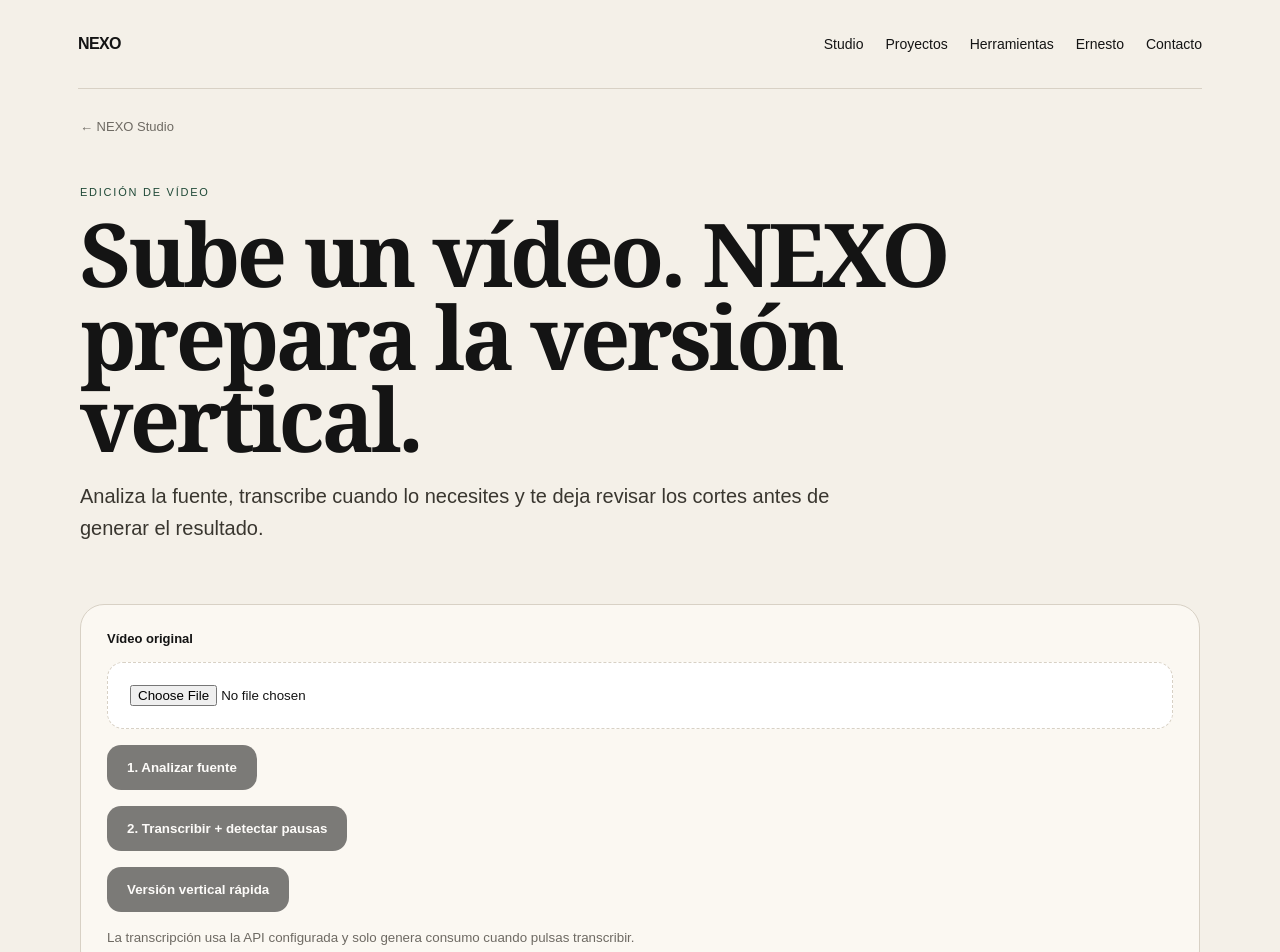
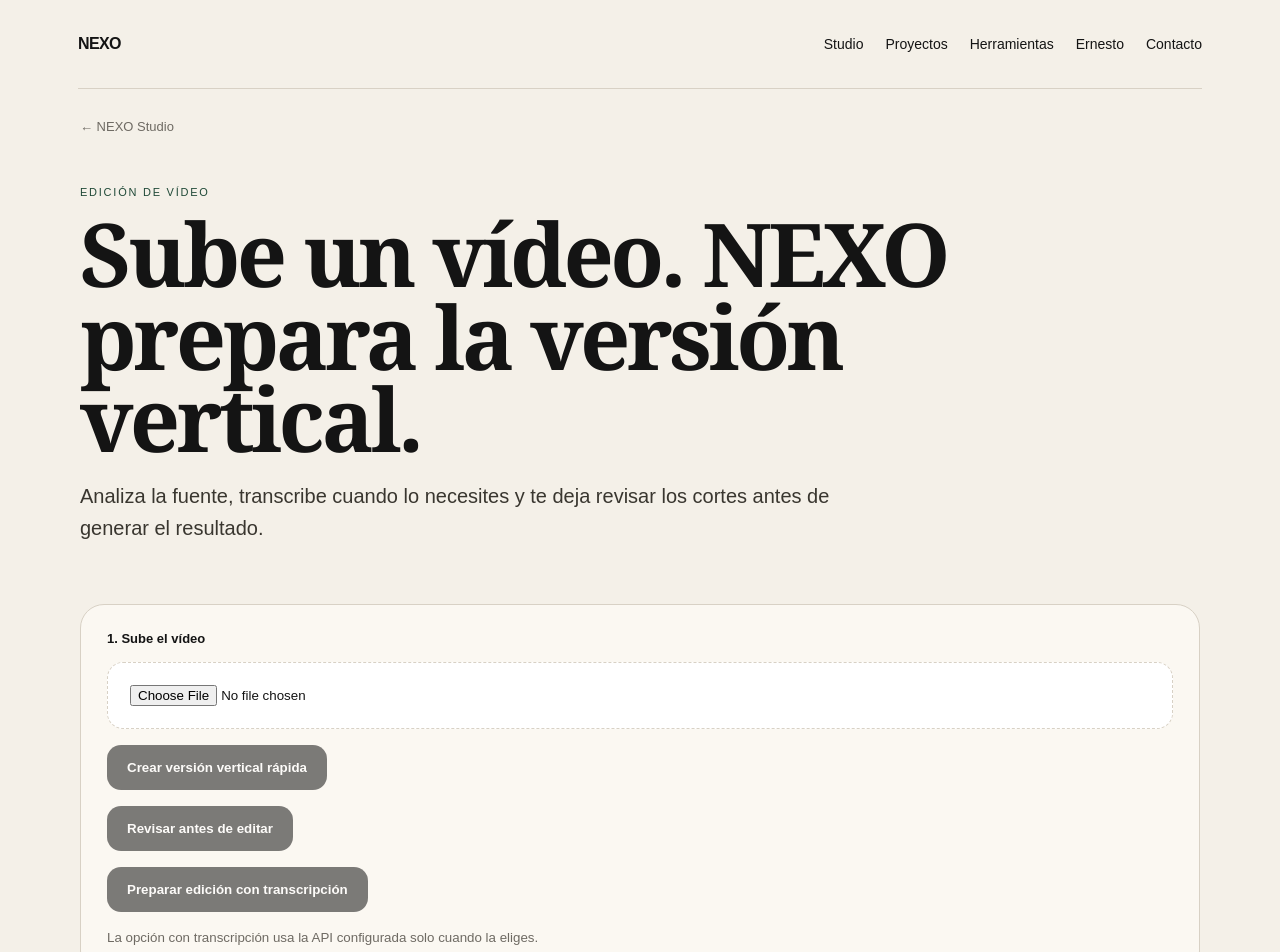
Before and after one commit to ernest196391/ernesto-rondon-nexo, a Next.js app: page /studio/content in a window 1280 px wide. Shown: the top 952 px of the page. Built offline with nearby package versions, Linux system fonts and the light colour scheme.

Commit message:
fix: simplify Content Studio workflow

```diff
--- a/app/studio/content/ContentStudioClient.tsx
+++ b/app/studio/content/ContentStudioClient.tsx
@@ -63,10 +63,10 @@ export default function ContentStudioClient() {
     const body = new FormData(); body.append("file", file); body.append("approved", "true"); body.append("words", JSON.stringify(transcript.words)); body.append("cuts", JSON.stringify(transcript.cutPlan ?? []));
     try {
       const response = await fetch("/api/studio/content/render", { method: "POST", body });
-      if (!response.ok) { const data = (await response.json().catch(() => ({}))) as { error?: string }; throw new Error(data.error || "No se pudo renderizar el plan aprobado."); }
+      if (!response.ok) { const data = (await response.json().catch(() => ({}))) as { error?: string }; throw new Error(data.error || "No se pudo generar la edición."); }
       setResultUrl(URL.createObjectURL(await response.blob()));
       await traceMedia(`Vídeo editado: ${file.name}`, `Content Studio renderizó ${file.name} desde una transcripción real y un plan aprobado, con ${(transcript.cutPlan ?? []).length} segmentos propuestos.`);
-    } catch (err) { setError(err instanceof Error ? err.message : "No se pudo renderizar el vídeo."); }
+    } catch (err) { setError(err instanceof Error ? err.message : "No se pudo generar la edición."); }
     finally { setRendering(false); }
   }
 
@@ -76,18 +76,49 @@ export default function ContentStudioClient() {
     const body = new FormData(); body.append("file", file);
     try {
       const response = await fetch("/api/studio/content/process", { method: "POST", body });
-      if (!response.ok) { const data = (await response.json().catch(() => ({}))) as { error?: string }; throw new Error(data.error || "No se pudo procesar el vídeo."); }
+      if (!response.ok) { const data = (await response.json().catch(() => ({}))) as { error?: string }; throw new Error(data.error || "No se pudo crear la versión vertical."); }
       setResultUrl(URL.createObjectURL(await response.blob()));
       await traceMedia(`Versión vertical: ${file.name}`, `Content Studio generó una versión vertical 1080×1920 de ${file.name}.`);
-    } catch (err) { setError(err instanceof Error ? err.message : "No se pudo procesar el vídeo."); }
+    } catch (err) { setError(err instanceof Error ? err.message : "No se pudo crear la versión vertical."); }
     finally { setLoading(false); }
   }
 
+  const cuts = transcript?.cutPlan ?? [];
+
   return <div className="content-app">
-    <form onSubmit={submit} className="content-form"><label htmlFor="content-file">Vídeo original</label><input id="content-file" type="file" accept="video/mp4,video/quicktime,video/webm,video/x-m4v" required onChange={(e) => { setFile(e.target.files?.[0] || null); setAnalysis(null); setTranscript(null); setApproved(false); resetResult(); }} />{file && <div className="content-file"><strong>{file.name}</strong><span>{(file.size / 1024 / 1024).toFixed(1)} MB</span></div>}<button disabled={analyzing || !file} type="button" onClick={analyze}>{analyzing ? "Analizando…" : "1. Analizar fuente"}</button><button disabled={transcribing || !file} type="button" onClick={transcribe}>{transcribing ? "Transcribiendo…" : "2. Transcribir + detectar pausas"}</button><button disabled={loading || !file} type="submit">{loading ? "Procesando…" : "Versión vertical rápida"}</button><small>La transcripción usa la API configurada y solo genera consumo cuando pulsas transcribir.</small></form>
-    {error && <div className="content-error" role="alert">{error}</div>}{saved && <div className="content-error" role="status">Artefacto guardado en el proyecto.</div>}
-    {analysis && <section className="content-result" aria-live="polite"><div><span>PLAN KIT 05</span><h2>NEXO entendió esto.</h2><p>{analysis.truthPolicy}</p></div><div><p><strong>Fuente:</strong> {analysis.source?.width || "—"}×{analysis.source?.height || "—"} · {analysis.source?.durationSeconds ? `${analysis.source.durationSeconds.toFixed(1)} s` : "duración no detectada"} · {analysis.source?.hasAudio ? "con audio" : "sin audio detectable"}</p>{analysis.steps?.map(step => <article key={step.id}><strong>{step.id}. {step.name}</strong><p>{step.status} — {step.evidence}</p></article>)}</div></section>}
-    {transcript && <section className="content-result" aria-live="polite"><div><span>TRANSCRIPCIÓN REAL</span><h2>{transcript.words?.length || 0} palabras con timestamps.</h2><p>{transcript.truthPolicy}</p></div><div><p><strong>Idioma:</strong> {transcript.language || "no informado"} · <strong>Duración:</strong> {transcript.durationSeconds ? `${transcript.durationSeconds.toFixed(1)} s` : "—"}</p><p>{transcript.text}</p><h3>Plan de cortes por pausas</h3>{transcript.cutPlan?.length ? transcript.cutPlan.map((cut, index) => <article key={`${cut.start}-${cut.end}`}><strong>Corte {index + 1}: {cut.start.toFixed(1)}–{cut.end.toFixed(1)} s</strong><p>{cut.reason}</p></article>) : <p>No se detectaron pausas suficientes; se conservará la intervención completa.</p>}<label><input type="checkbox" checked={approved} onChange={(event) => setApproved(event.target.checked)} /> Confirmo que NEXO entendió la transcripción y el plan.</label><button type="button" disabled={!approved || rendering || !transcript.words?.length} onClick={renderApproved}>{rendering ? "Renderizando edición…" : "4. Renderizar cortes + subtítulos sincronizados"}</button></div></section>}
-    {resultUrl && <section className="content-result" aria-live="polite"><div><span>RESULTADO</span><h2>Tu vídeo está listo para revisar.</h2><p>Salida 9:16. Cuando usas el plan aprobado, NEXO aplica los segmentos y subtítulos temporizados derivados de la transcripción real.</p></div><video src={resultUrl} controls playsInline /><a href={resultUrl} download="nexo-editado.mp4">Descargar MP4</a></section>}
+    <form onSubmit={submit} className="content-form">
+      <label htmlFor="content-file">1. Sube el vídeo</label>
+      <input id="content-file" type="file" accept="video/mp4,video/quicktime,video/webm,video/x-m4v" required onChange={(e) => { setFile(e.target.files?.[0] || null); setAnalysis(null); setTranscript(null); setApproved(false); resetResult(); }} />
+      {file && <div className="content-file"><strong>{file.name}</strong><span>{(file.size / 1024 / 1024).toFixed(1)} MB</span></div>}
+      <button disabled={loading || !file} type="submit">{loading ? "Creando versión…" : "Crear versión vertical rápida"}</button>
+      <button disabled={analyzing || !file} type="button" onClick={analyze}>{analyzing ? "Analizando…" : "Revisar antes de editar"}</button>
+      <button disabled={transcribing || !file} type="button" onClick={transcribe}>{transcribing ? "Transcribiendo…" : "Preparar edición con transcripción"}</button>
+      <small>La opción con transcripción usa la API configurada solo cuando la eliges.</small>
+    </form>
+
+    {error && <div className="content-error" role="alert">{error}</div>}
+    {saved && <div className="content-error" role="status">Resultado guardado en el proyecto.</div>}
+
+    {analysis && <section className="content-result" aria-live="polite">
+      <div><span>REVISIÓN</span><h2>NEXO puede trabajar con este archivo.</h2><p>{analysis.source?.width || "—"}×{analysis.source?.height || "—"} · {analysis.source?.durationSeconds ? `${analysis.source.durationSeconds.toFixed(1)} s` : "duración no detectada"} · {analysis.source?.hasAudio ? "con audio" : "sin audio detectable"}</p></div>
+      <details><summary>Ver comprobaciones técnicas</summary>{analysis.steps?.map(step => <article key={step.id}><strong>{step.name}</strong><p>{step.evidence}</p></article>)}</details>
+    </section>}
+
+    {transcript && <section className="content-result" aria-live="polite">
+      <div><span>EDICIÓN PROPUESTA</span><h2>{cuts.length || 1} segmentos · {transcript.words?.length || 0} palabras.</h2><p>Revisa la propuesta antes de generar el vídeo final.</p></div>
+      <div>
+        <p><strong>Idioma:</strong> {transcript.language || "no informado"} · <strong>Duración:</strong> {transcript.durationSeconds ? `${transcript.durationSeconds.toFixed(1)} s` : "—"}</p>
+        <details><summary>Leer transcripción</summary><p>{transcript.text}</p></details>
+        <details><summary>Revisar cortes</summary>{cuts.length ? cuts.map((cut, index) => <article key={`${cut.start}-${cut.end}`}><strong>{index + 1}. {cut.start.toFixed(1)}–{cut.end.toFixed(1)} s</strong><p>{cut.reason}</p></article>) : <p>No se detectaron pausas suficientes; se conservará la intervención completa.</p>}</details>
+        <label><input type="checkbox" checked={approved} onChange={(event) => setApproved(event.target.checked)} /> La transcripción y los cortes se ven correctos.</label>
+        <button type="button" disabled={!approved || rendering || !transcript.words?.length} onClick={renderApproved}>{rendering ? "Generando vídeo…" : "Crear edición recomendada"}</button>
+      </div>
+    </section>}
+
+    {resultUrl && <section className="content-result" aria-live="polite">
+      <div><span>RESULTADO</span><h2>Listo para revisar.</h2><p>Comprueba el vídeo y descárgalo cuando estés conforme.</p></div>
+      <video src={resultUrl} controls playsInline />
+      <a href={resultUrl} download="nexo-editado.mp4">Descargar MP4</a>
+    </section>}
   </div>;
 }
```
